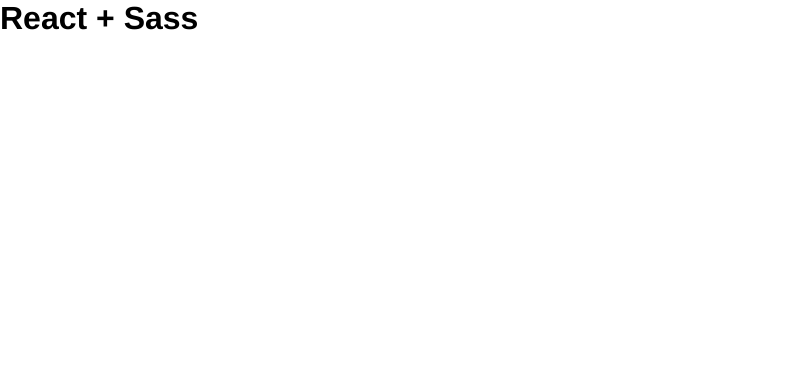
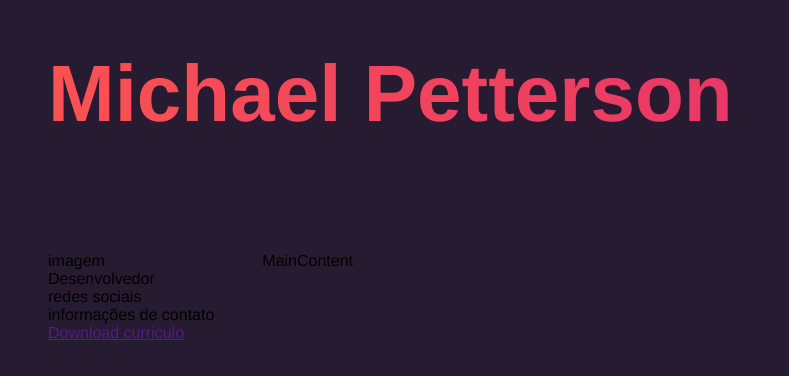
Before and after one commit to michael-petterson-06/portfolio, a React (Vite) app in the folder react_sass/: page / in a window 1280 px wide. Shown: the top 376 px of the page, without its empty margins (0-789 px from the left). Built offline with nearby package versions, Linux system fonts and the light colour scheme.

Commit message:
estilização e aside

```diff
--- a/react_sass/src/App.jsx
+++ b/react_sass/src/App.jsx
@@ -1,9 +1,14 @@
+import MainContent from './components/Maincontent';
+import SideBar from './components/Sidebar';
+import './styles/components/app.sass';
+
 function App() {
-  // const [count, setCount] = useState(0)
 
   return (
-    <div className="App">
-        <h1>React + Sass</h1>
+    <div id="portfolio">
+        <h1>Michael Petterson</h1>
+        <SideBar/>
+        <MainContent/>
     </div>
   )
 }
--- /dev/null
+++ b/react_sass/src/components/Maincontent.jsx
@@ -0,0 +1,6 @@
+const MainContent = () => {
+  return (
+  <div>MainContent</div>)
+}
+
+export default MainContent;
--- /dev/null
+++ b/react_sass/src/components/Sidebar.jsx
@@ -0,0 +1,15 @@
+const SideBar = () => {
+    return (
+        <aside id='sidebar'>
+            <p>imagem</p>
+            <p className="title">Desenvolvedor</p>
+            <p>redes sociais</p>
+            <p>informações de contato</p>
+            <a href="" className="btn">
+                Download curriculo
+            </a>
+        </aside>
+    )
+}
+
+export default SideBar;
--- /dev/null
+++ b/react_sass/src/styles/components/app.sass
@@ -0,0 +1,15 @@
+@use '../variables'
+
+#portfolio
+    display: flex
+    flex-wrap: wrap
+    padding: 3rem
+    gap: 3em
+
+    h1
+        width: 100%
+        font-size: 5rem
+        margin-bottom: 4rem
+        background: variables.$gradient
+        -webkit-background-clip: text
+        -webkit-text-fill-color: transparent
--- a/react_sass/src/styles/main.sass
+++ b/react_sass/src/styles/main.sass
@@ -5,3 +5,9 @@
     margin: 0
     font-family: variables.$font-stack
     box-sizing: border-box
+
+body
+    background: variables.$body-bg-color
+
+a, svg
+    transition: .4s
--- a/react_sass/src/styles/variables.sass
+++ b/react_sass/src/styles/variables.sass
@@ -1 +1,9 @@
 $font-stack: "Helvetica"
+$text-color: #fff
+$text-color-secondary: #a6a6a6
+$body-bg-color: #271b31
+$bg-color: #111
+$bg-color-secundary: #1d1d1d
+$container-border-radius: 10px
+$card-border-radius: 5px
+$gradient: linear-gradient(90deg, rgba(250,82,82,1) 0%, rgba(221,36,118,1) 100%)
```
Also changed, not shown: react_sass/src/img/foto-michael.jpeg (added).
